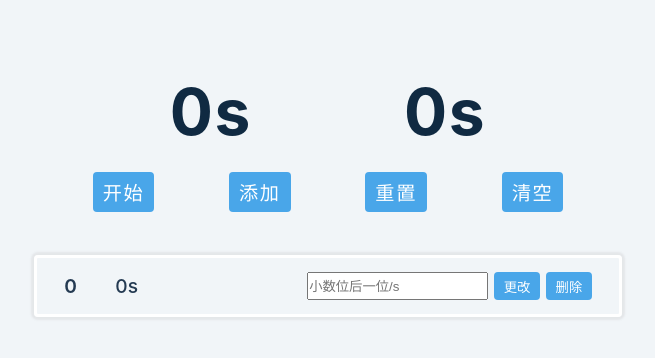
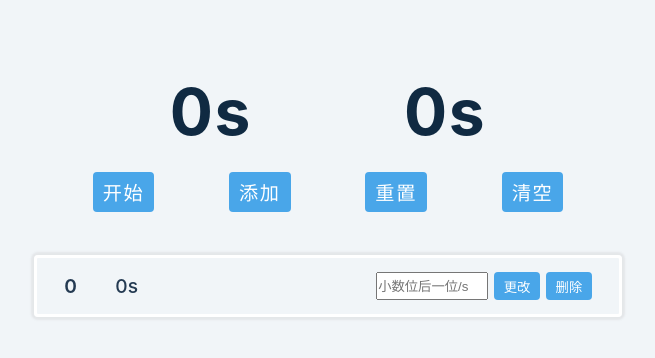
Before and after one commit to VictoryBlue/PersonalProject, a React (Create React App) app: page / in a window 1280 px wide. Both pictures are taken after a click on the button "添加". Shown: the top 358 px of the page, without its empty margins (312-967 px from the left). Built offline with nearby package versions, Linux system fonts and the light colour scheme.

Commit message:
input UI

```diff
--- a/src/Reducer.js
+++ b/src/Reducer.js
@@ -2,10 +2,8 @@ import initialState from './initialState';
 
 export const reducer = (state, action) => {
   if (action.type === 'runTimer') {
-
     if (state.isPause) {
       const curTime = new Date().getTime();
-
       return { ...state, isPause: !state.isPause, start: curTime };
     } else if (!state.isPause) {
       const curTime = new Date().getTime();
--- a/src/Timer.js
+++ b/src/Timer.js
@@ -7,7 +7,6 @@ import { RecordsContext } from './App';
 const Timer = () => {
   const { records, setRecords } = useContext(RecordsContext);
   const [state, dispatch] = useReducer(reducer, initialState);
-
   return (
     <div>
       <h1 className="timerTitle">
--- a/src/index.css
+++ b/src/index.css
@@ -268,10 +268,6 @@ main {
   justify-content: space-between;
   gap: 6px;
 }
-.recordIdx {
-  font-weight: 600;
-  font-size: 1.2rem;
-}
 
 .record .info {
   color: var(--clr-grey-2);
@@ -280,3 +276,10 @@ main {
   font-weight: 500;
   align-items: center;
 }
+.recordIdx {
+  font-weight: 600;
+  font-size: 1.2rem;
+}
+.record input {
+  width: 7rem;
+}
```
